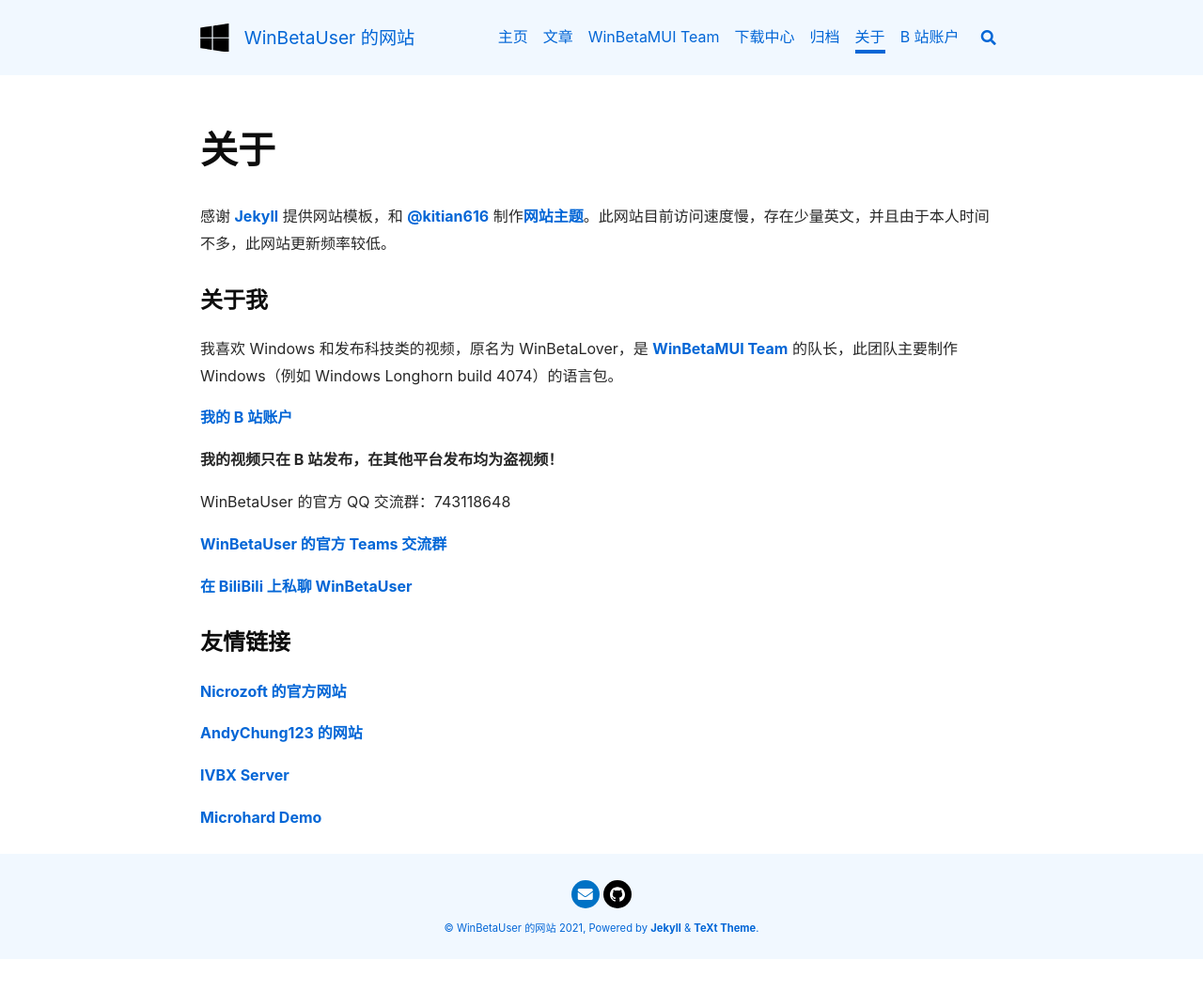
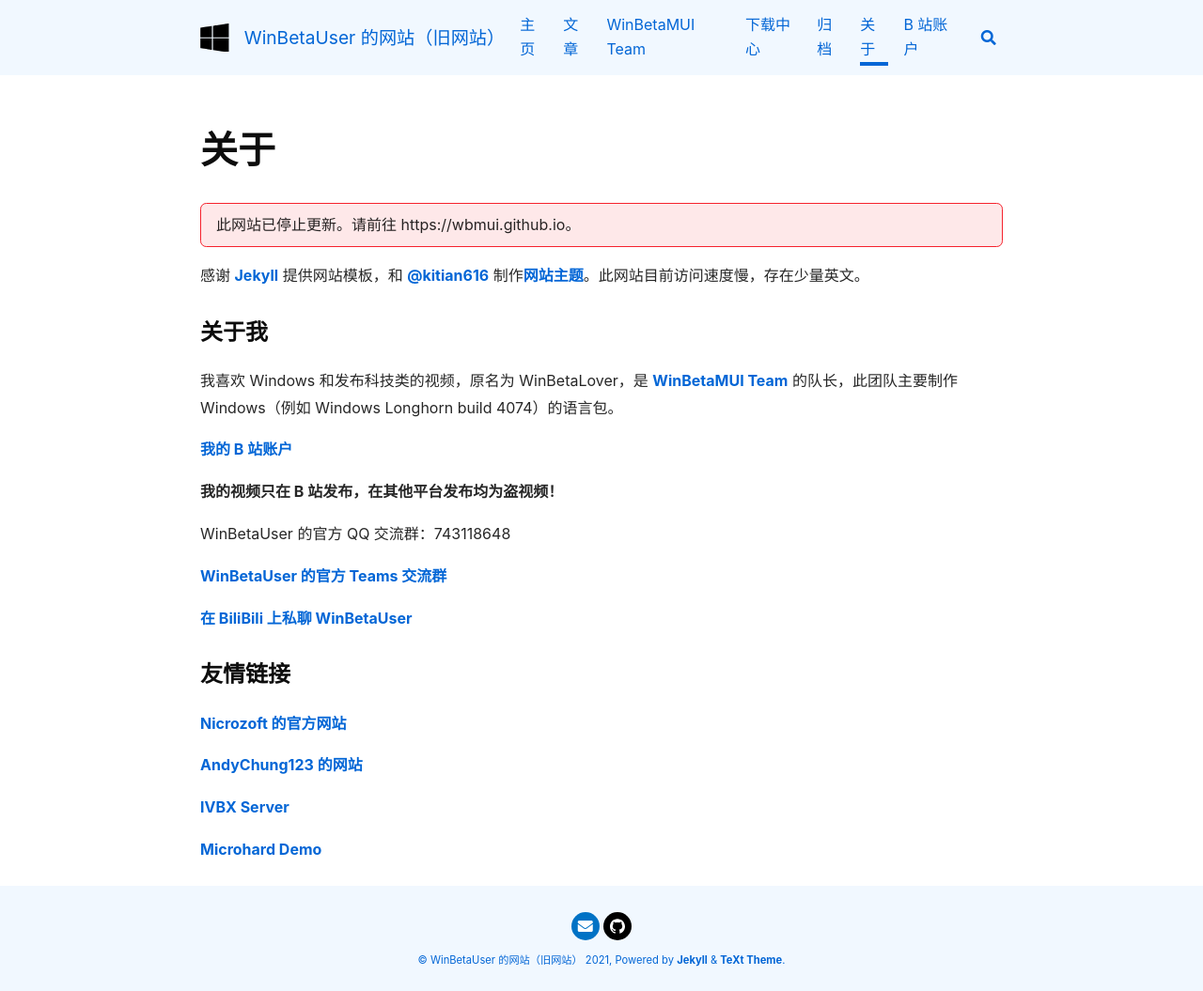
Before and after one commit to wbmui/wbmui.github.io, a Jekyll site: the page built from about.md, in a window 1280 px wide. Shown: the whole page at 94% size. Built offline with Jekyll 4.4.1, drawn with Linux system fonts in a browser that asks for light colours; nearby versions of some CDN libraries; before the commit the page ends 1021 px from its top, so only the background shows below that.

Commit message:
停止更新

```diff
--- a/_config.yml
+++ b/_config.yml
@@ -4,7 +4,7 @@ text_skin: ocean # "default" (default), "dark", "forest", "ocean", "chocolate",
 highlight_theme: tomorrow # "default" (default), "tomorrow", "tomorrow-night", "tomorrow-night-eighties", "tomorrow-night-blue", "tomorrow-night-bright"
 url     : # the base hostname & protocol for your site e.g. https://www.someone.com
 baseurl : # does not include hostname
-title   : WinBetaUser 的网站
+title   : WinBetaUser 的网站（旧网站）
 description: > # this means to ignore newlines until "Language & timezone"
   这是 WinBetaUser 的官方网站。
 
--- a/about.md
+++ b/about.md
@@ -4,7 +4,10 @@ title: 关于
 key: page-about
 ---
 
-感谢 [Jekyll](https://jekyllrb.com/) 提供网站模板，和 [@kitian616](https://github.com/kitian616) 制作[网站主题](https://github.com/kitian616/jekyll-TeXt-theme)。此网站目前访问速度慢，存在少量英文，并且由于本人时间不多，此网站更新频率较低。
+此网站已停止更新。请前往 https://wbmui.github.io。
+{:.error}
+
+感谢 [Jekyll](https://jekyllrb.com/) 提供网站模板，和 [@kitian616](https://github.com/kitian616) 制作[网站主题](https://github.com/kitian616/jekyll-TeXt-theme)。此网站目前访问速度慢，存在少量英文。
 
 ### 关于我
 
```
Also changed, not shown: index.md (+2 -1 lines).
